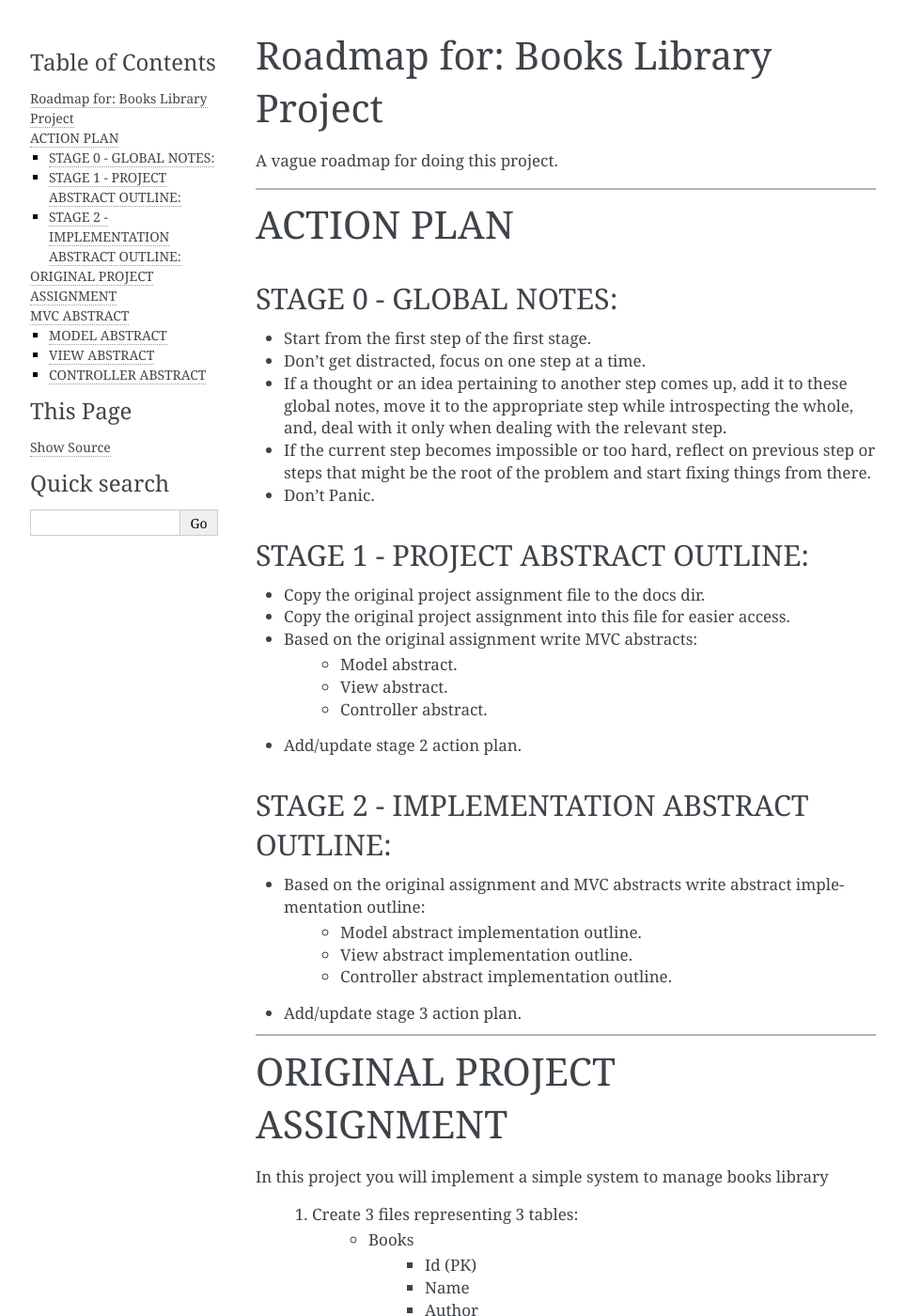
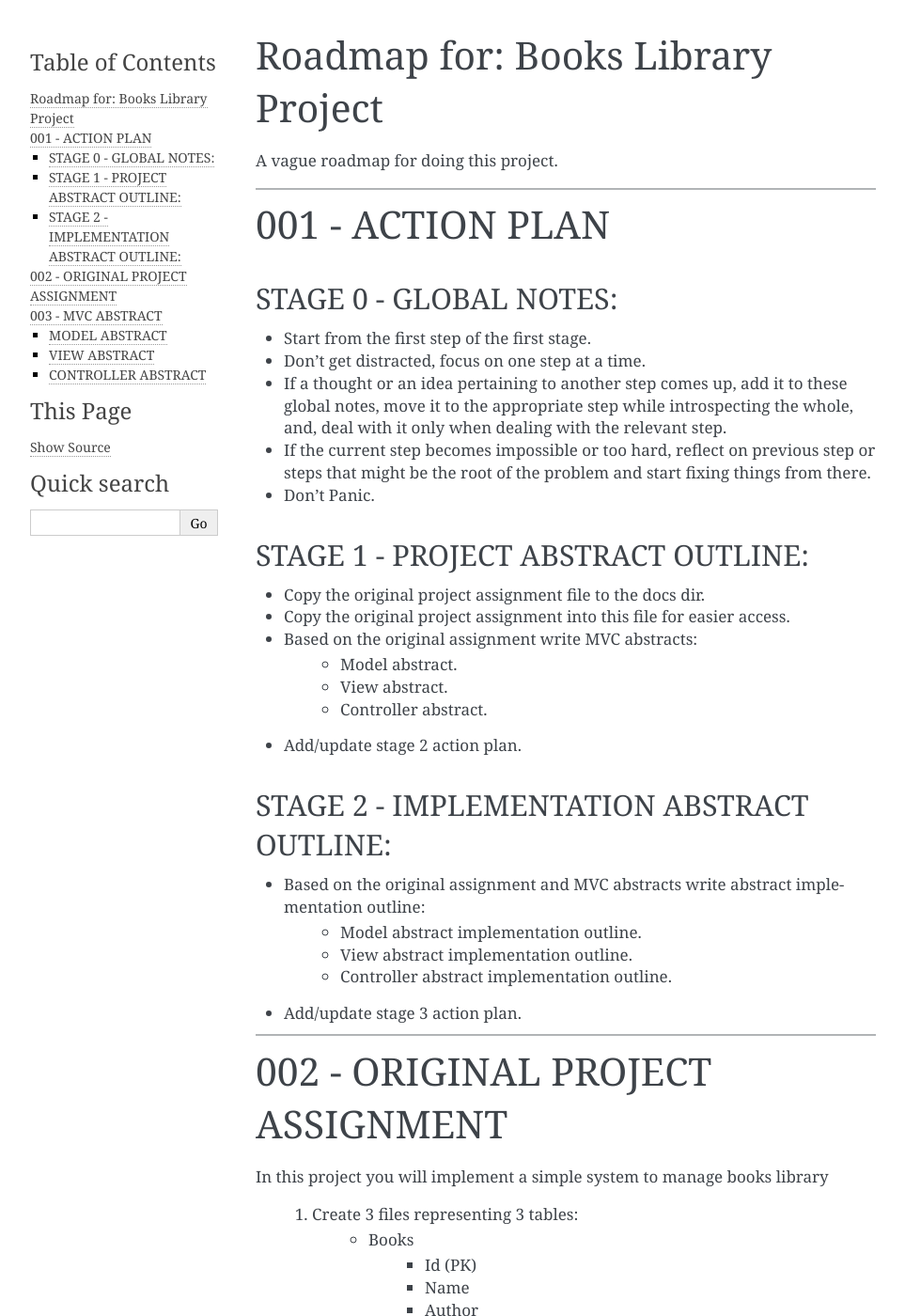
Before and after one commit to c-c-k/books-library, a Sphinx documentation site: the page built from docs/source/roadmap.rst, in a window 1280 px wide and 1400 px high. Shown: the whole window at 94% size, without its empty margins (148-1111 px from the left). Built offline with Sphinx 7.4.7, drawn with Linux system fonts in a browser that asks for light colours; some of the changed text lies outside the part shown.

Commit message:
roadmap.rst: fix: enumerated main sections.

```diff
--- a/docs/source/roadmap.rst
+++ b/docs/source/roadmap.rst
@@ -7,7 +7,7 @@ A vague roadmap for doing this project.
 ========================================================================
 
 ========================================================================
-ACTION PLAN
+001 - ACTION PLAN
 ========================================================================
 
 STAGE 0 - GLOBAL NOTES:
@@ -42,7 +42,7 @@ STAGE 2 - IMPLEMENTATION ABSTRACT OUTLINE:
 ========================================================================
 
 ========================================================================
-ORIGINAL PROJECT ASSIGNMENT
+002 - ORIGINAL PROJECT ASSIGNMENT
 ========================================================================
 
 In this project you will implement a simple system to manage books library
@@ -92,7 +92,7 @@ In this project you will implement a simple system to manage books library
 ========================================================================
 
 ========================================================================
-MVC ABSTRACT
+003 - MVC ABSTRACT
 ========================================================================
 
 MODEL ABSTRACT
```
